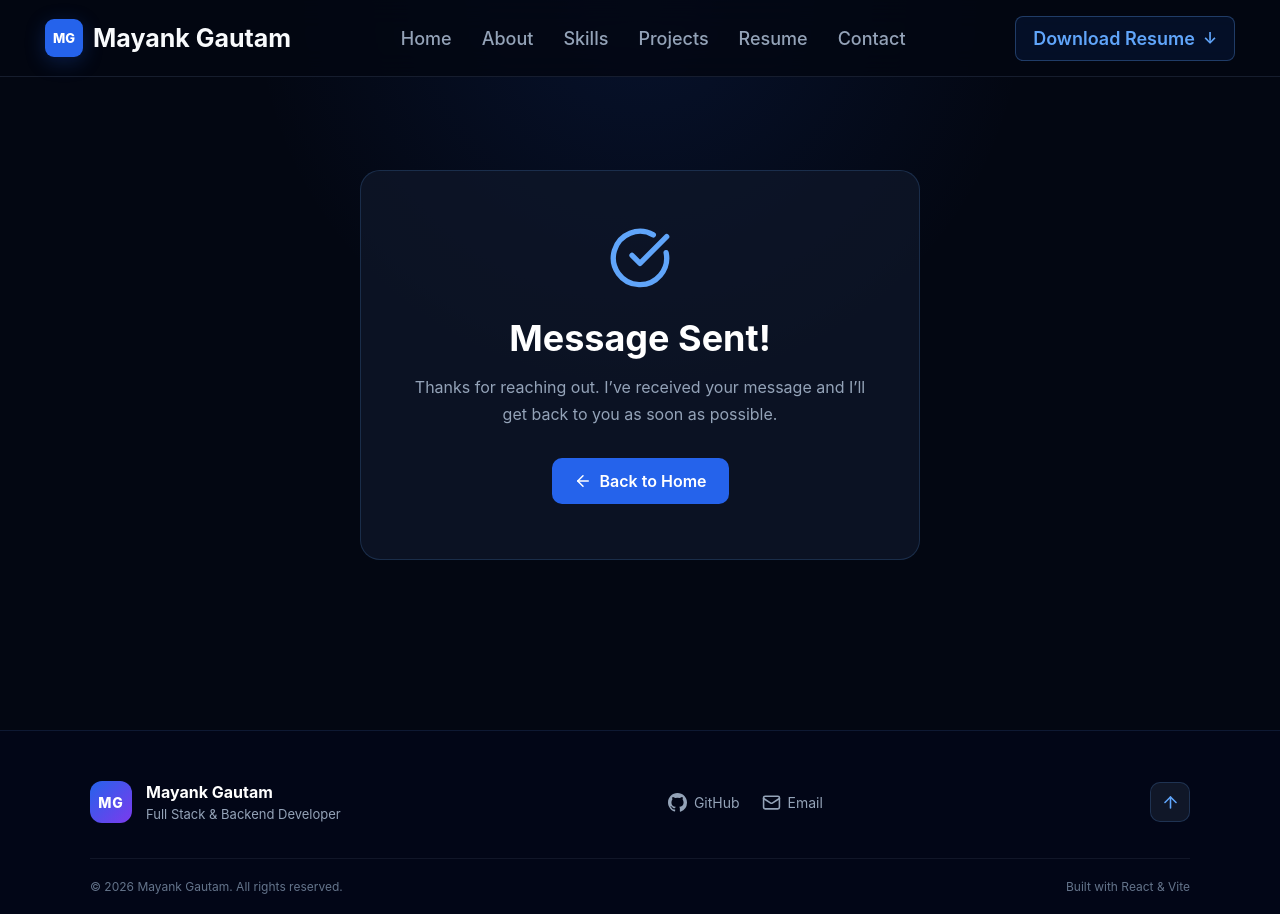
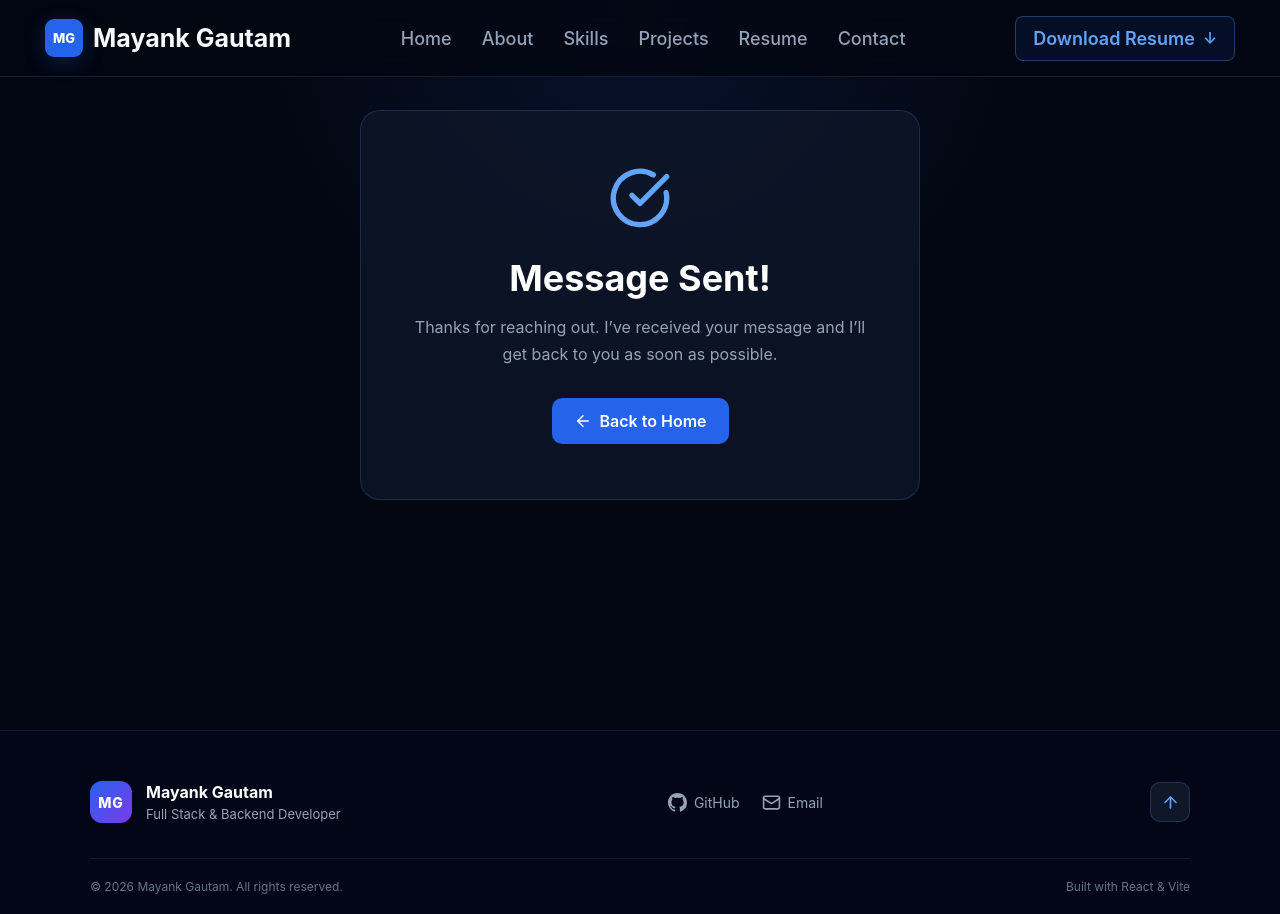
Before and after one commit to mkgtm28/Mayank_Portfolio, a React (Vite) app: page /message-sent in a window 1280 px wide. Built offline with nearby package versions, Linux system fonts and the light colour scheme.

Commit message:
Improve Message Style

```diff
--- a/src/pages/MessageSent.css
+++ b/src/pages/MessageSent.css
@@ -1,9 +1,11 @@
 .message-sent-page {
   min-height: calc(100vh - 70px);
   display: flex;
-  align-items: center;
+  align-items: flex-start;
   justify-content: center;
-  padding: 40px 20px;
+  padding: 110px 20px 60px;
+  box-sizing: border-box;
+
   background:
     radial-gradient(circle at top, rgba(37, 99, 235, 0.12), transparent 40%),
     #030712;
```
